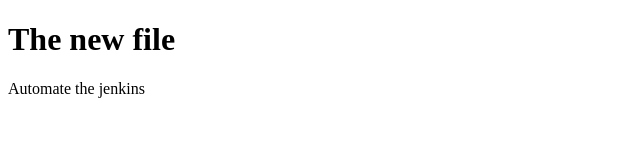
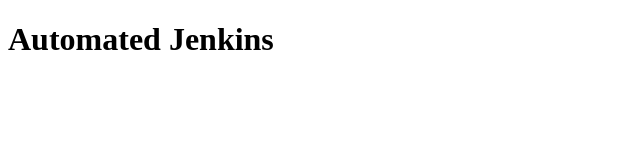
Before and after one commit to naveen-n05/jenkins1, a plain HTML site: page index.html in a window 1280 px wide. Shown: the whole page, without its empty margins (0-640 px from the left). Drawn offline with Linux system fonts and the light colour scheme.

Commit message:
Update index.html

```diff
--- a/index.html
+++ b/index.html
@@ -14,8 +14,7 @@
 
 <body>
 
-<h1>The new file</h1>
-  <p1> Automate the jenkins </p1>
+<h1>Automated Jenkins</h1>
 
 </body>
 
```
